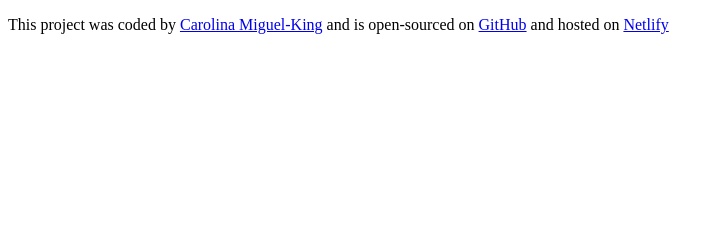
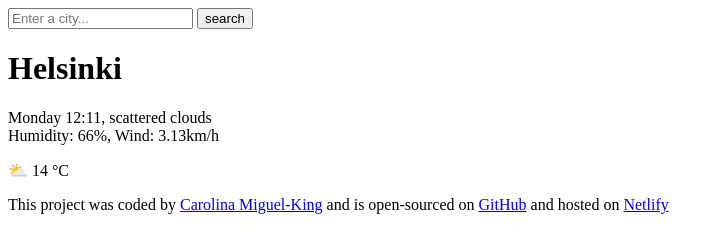
Before and after one commit to csmmiguel/my-meteo-app, a plain HTML site: page index.html in a window 1280 px wide. Shown: the whole page, without its empty margins (0-723 px from the left). Drawn offline with Linux system fonts and the light colour scheme.

Commit message:
Basic html updated

```diff
--- a/index.html
+++ b/index.html
@@ -7,6 +7,22 @@
     <title>Meteo App</title>
   </head>
   <body>
+    <header>
+      <form>
+        <input type="search" placeholder="Enter a city..." required />
+        <input type="submit" value="search" />
+      </form>
+    </header>
+    <main>
+      <div>
+        <h1>Helsinki</h1>
+        <p>
+          Monday 12:11, scattered clouds <br />
+          Humidity: 66%, Wind: 3.13km/h
+        </p>
+      </div>
+      <div>⛅️ 14 °C</div>
+    </main>
     <footer>
       <p>
         This project was coded by
```
